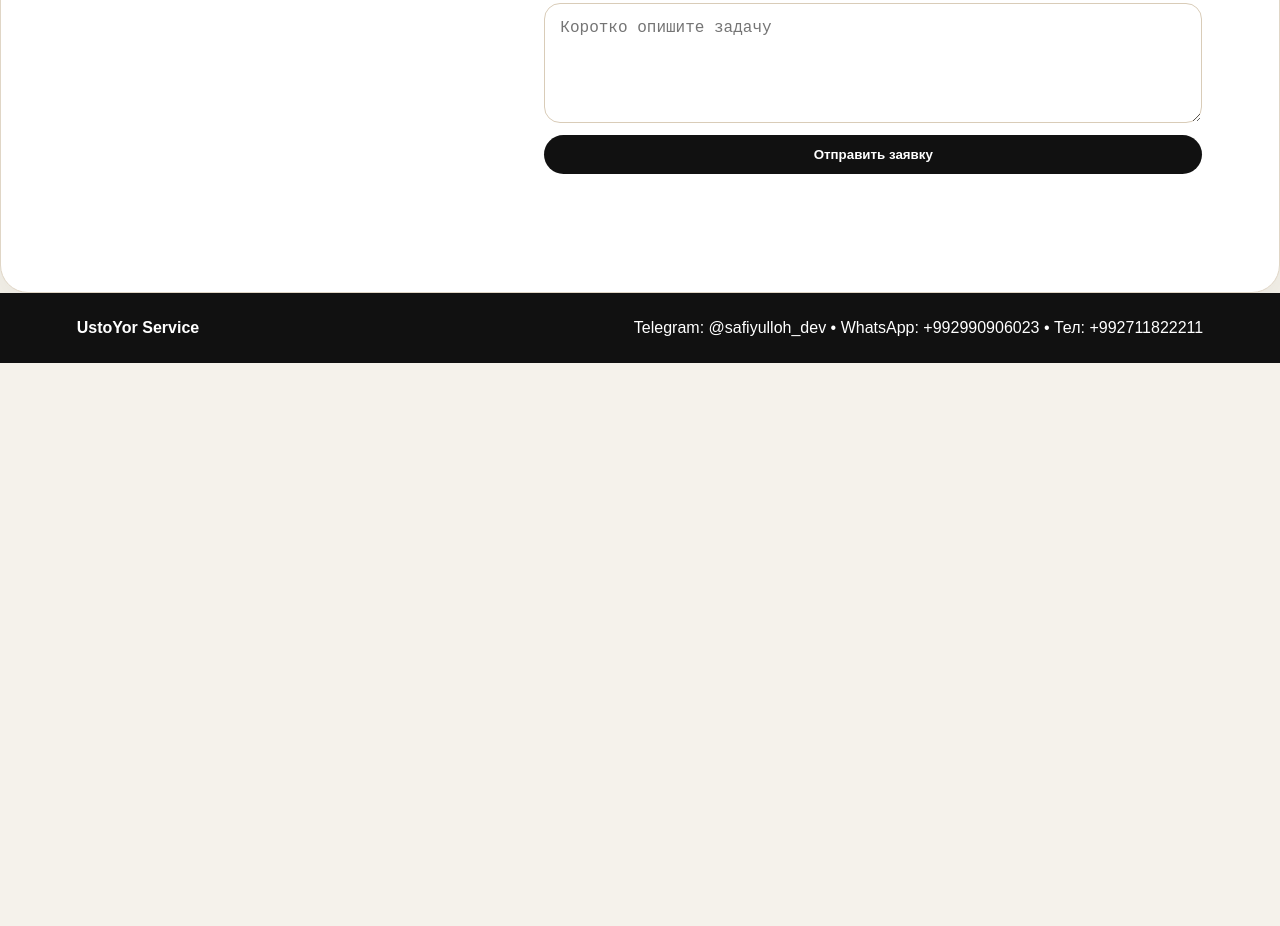
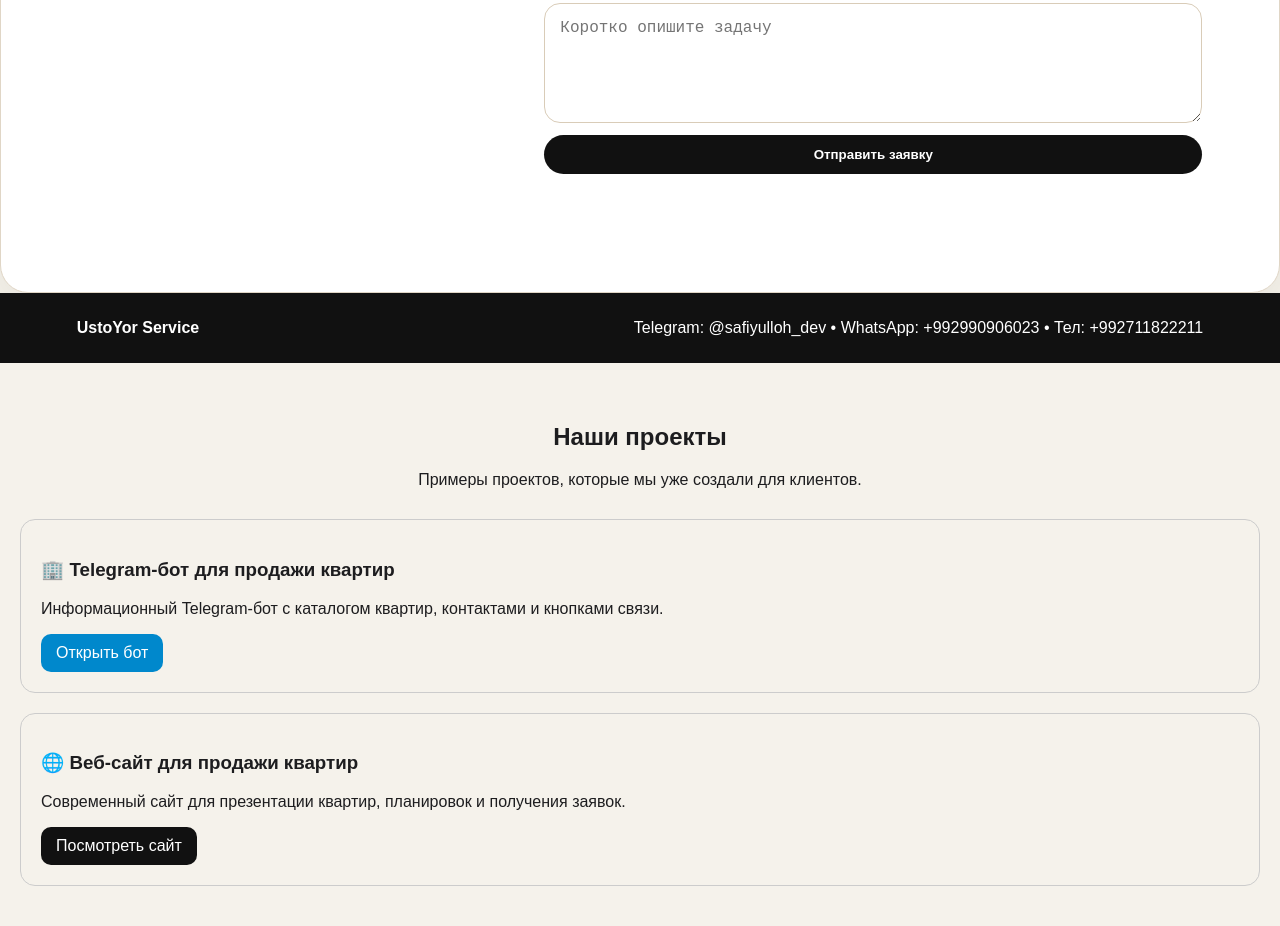
Before and after one commit to SafiullohMirzoev/my_vebsite_frontend_backend, a website: page index.html in a window 1280 px wide. Shown: the part 2956-3882 px from the top of the page. Before the commit the page ends 3319 px from the top, so only its background shows below. Drawn offline with Linux system fonts and the light colour scheme; no server answers.

Commit message:
Update index.html

```diff
--- a/index.html
+++ b/index.html
@@ -8,6 +8,7 @@
   <link rel="stylesheet" href="style.css" />
 </head>
 <body>
+
   <header class="header">
     <a class="brand" href="#top"><span>U</span><div><b>UstoYor Service</b><small>Web • CRM • Telegram Bot</small></div></a>
     <nav>
@@ -78,5 +79,48 @@
 
   <footer><b>UstoYor Service</b><span id="contacts"></span></footer>
   <script src="script.js"></script>
+
+  <section id="projects" style="padding:40px 20px;">
+  <h2 style="text-align:center;">Наши проекты</h2>
+  <p style="text-align:center;">
+    Примеры проектов, которые мы уже создали для клиентов.
+  </p>
+
+  <div style="margin-top:30px; display:grid; gap:20px;">
+
+    <div style="border:1px solid #ccc; padding:20px; border-radius:15px;">
+      <h3>🏢 Telegram-бот для продажи квартир</h3>
+      <p>
+        Информационный Telegram-бот с каталогом квартир,
+        контактами и кнопками связи.
+      </p>
+
+      <a href="https://t.me/real_estate_dushanbe_bot"
+         target="_blank"
+         style="display:inline-block;padding:10px 15px;
+         background:#0088cc;color:white;
+         border-radius:10px;text-decoration:none;">
+         Открыть бот
+      </a>
+    </div>
+
+    <div style="border:1px solid #ccc; padding:20px; border-radius:15px;">
+      <h3>🌐 Веб-сайт для продажи квартир</h3>
+      <p>
+        Современный сайт для презентации квартир,
+        планировок и получения заявок.
+      </p>
+
+      <a href="https://ncstoneandtiles.com"
+         target="_blank"
+         style="display:inline-block;padding:10px 15px;
+         background:#111;color:white;
+         border-radius:10px;text-decoration:none;">
+         Посмотреть сайт
+      </a>
+    </div>
+
+  </div>
+</section>
 </body>
 </html>
```
